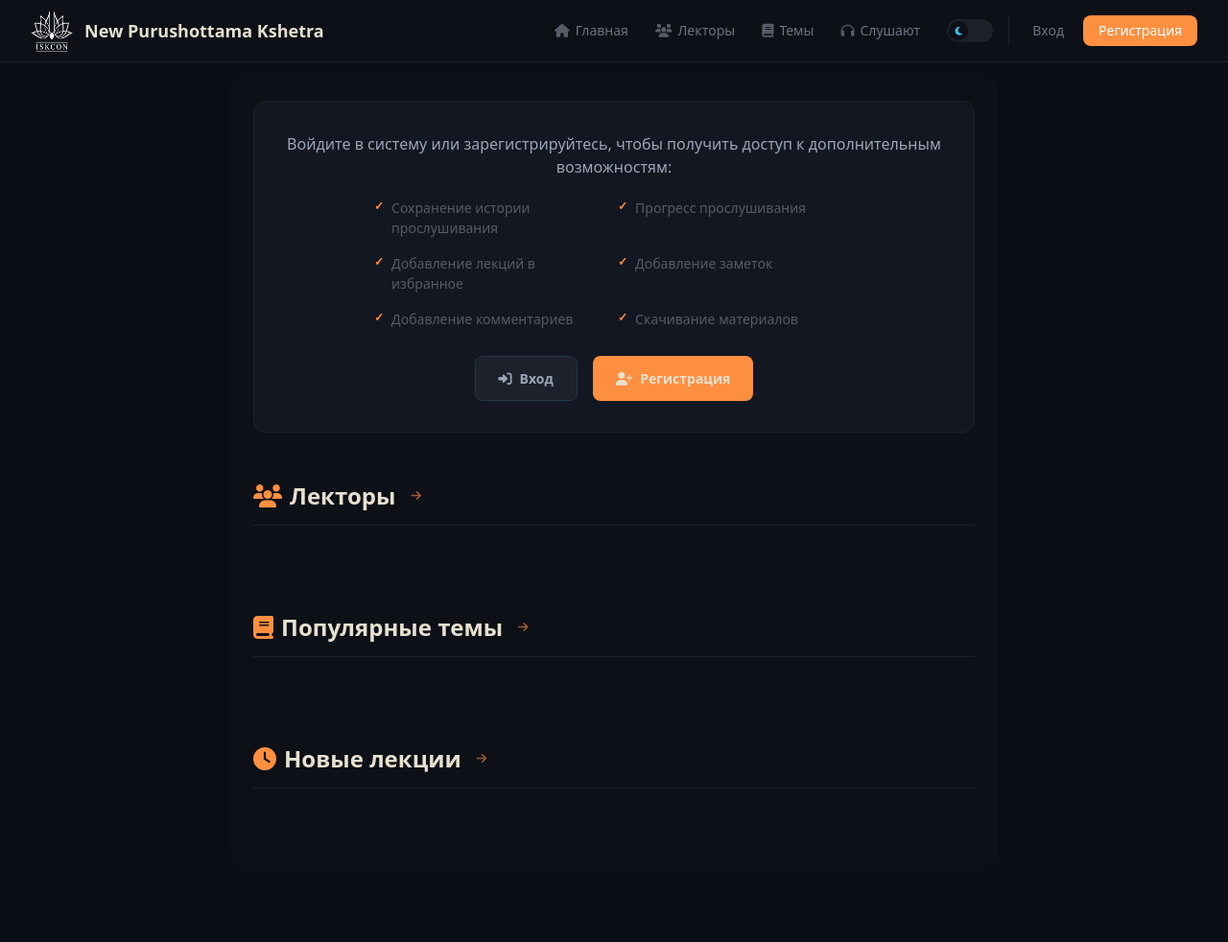
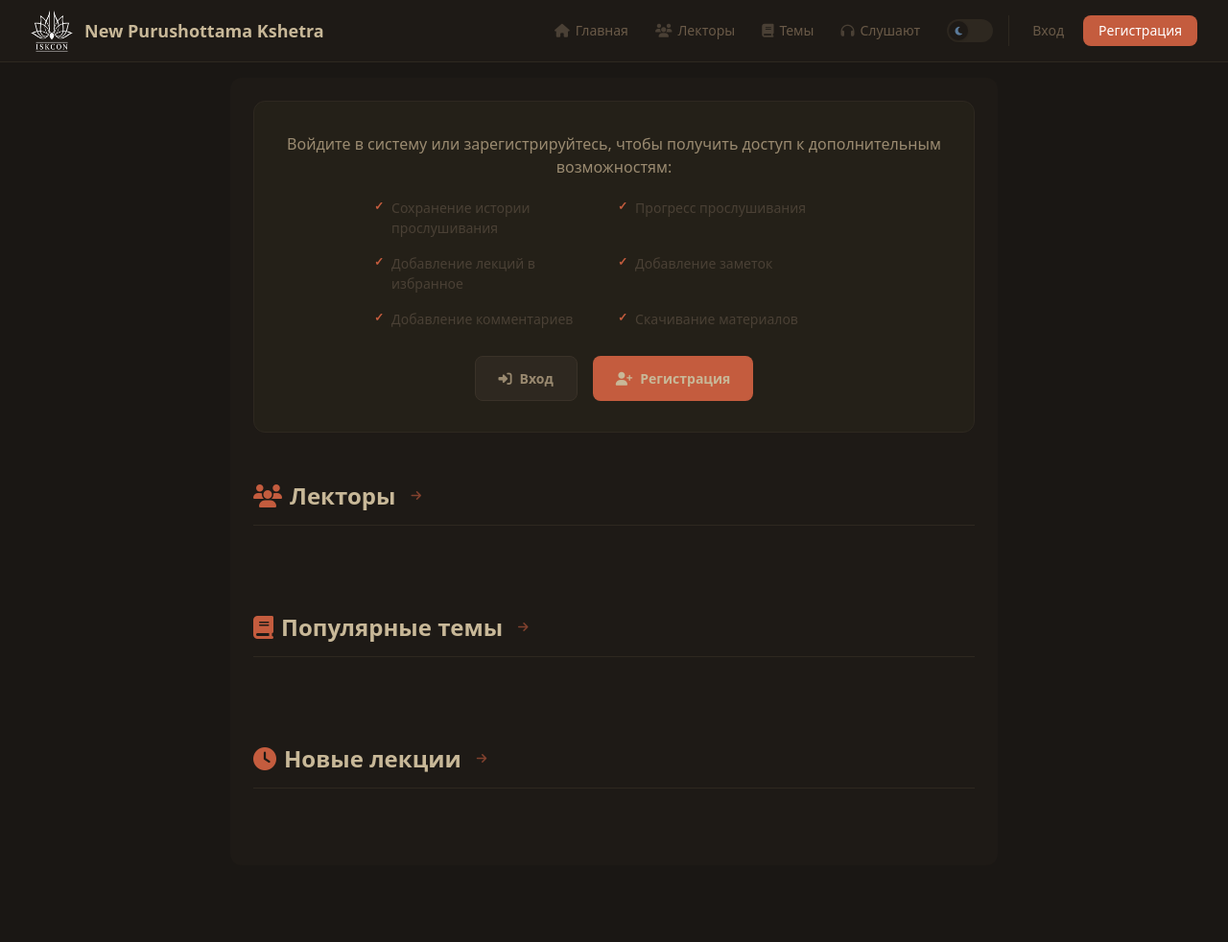
Before and after one commit to Jastinog/lecture, a Django app: page / in a window 1280 px wide. Shown: the whole page at 96% size. Run offline with Django 4.2, Linux system fonts and the light colour scheme; data comes from the database, SQL or seed files in the repository; data that the repository does not hold is empty; parts of the project's set-up code (start-up, migrations or seed data) failed here and were passed over; some libraries are stand-ins or nearby versions.

Commit message:
Update Theme

```diff
--- a/apps/static/css/base.css
+++ b/apps/static/css/base.css
@@ -24,40 +24,61 @@
     }
 }
 
-/* Dark theme (default) */
+/* ╔════════════════════════════════════════════════════════════════════════════╗
+   ║  DUSTTERM THEME                                                            ║
+   ║  Старый монитор. Пыльная клавиатура. Код на века.                          ║
+   ╚════════════════════════════════════════════════════════════════════════════╝ */
+
+/* Dark theme (default) - Dustterm */
 :root,
 html.dark {
-    /* Ayu Dark Background */
-    --bg-0: #0b0e14;
-    --bg-1: #0d1017;
-    --bg-2: #131721;
-    --bg-3: #1c212b;
-    --bg-4: #273747;
+    /* Dustterm Dark Background - как экран старого монитора */
+    --bg-0: #1a1714;
+    --bg-1: #1e1a16;
+    --bg-2: #242018;
+    --bg-3: #2e2820;
+    --bg-4: #3a3228;
 
-    /* Ayu Dark Foreground */
-    --fg-0: #e6e1cf;
-    --fg-1: #bfbdb6;
-    --fg-2: #9da5b4;
-    --fg-3: #6c7380;
-    --fg-4: #565b66;
+    /* Dustterm Dark Foreground - как на старом CRT с лёгким свечением */
+    --fg-0: #c8b898;
+    --fg-1: #b8a888;
+    --fg-2: #9a8a70;
+    --fg-3: #6a5a48;
+    --fg-4: #4a4035;
 
-    /* Ayu Orange (brand) */
-    --brand: #ff8f40;
-    --brand-2: #ffb454;
+    /* Ржавый красный (brand) */
+    --brand: #c45c3e;
+    --brand-2: #d87a5a;
 
-    /* Ayu Colors */
-    --red: #f07178;
-    --red-bright: #ff8080;
-    --green: #aad94c;
-    --green-bright: #c2d94c;
-    --yellow: #e6b450;
-    --yellow-bright: #ffb454;
-    --blue: #39bae6;
-    --blue-bright: #59c2ff;
-    --purple: #d2a6ff;
-    --purple-bright: #e6b0ff;
-    --aqua: #95e6cb;
-    --aqua-bright: #a6f0dc;
+    /* Dustterm Colors */
+    --red: #c45c3e;
+    --red-bright: #d87a5a;
+    --green: #7a8a58;
+    --green-bright: #98a878;
+    --yellow: #c49a3e;
+    --yellow-bright: #d4b060;
+    --blue: #5a7a9a;
+    --blue-bright: #7898b8;
+    --purple: #6868a8;
+    --purple-bright: #8888c8;
+    --aqua: #5a9a7a;
+    --aqua-bright: #78b898;
+
+    /* Дополнительные цвета Dustterm */
+    --dusty-rose: #a87878;
+    --dusty-rose-bright: #c89898;
+    --terra: #b86848;
+    --terra-bright: #d88868;
+    --olive: #7a8a58;
+    --olive-bright: #98a878;
+    --ink: #6868a8;
+    --ink-bright: #8888c8;
+    --patina: #5a9a7a;
+    --patina-bright: #78b898;
+    --mustard: #c49a3e;
+    --mustard-bright: #d4b060;
+    --denim: #5a7a9a;
+    --denim-bright: #7898b8;
 
     /* Font sizes */
     --fs-xxl: 1.75rem;
@@ -68,73 +89,89 @@ html.dark {
     --fs-xs:  0.75rem;
 
     /* Semi-transparent colors */
-    --brand-alpha-10: rgba(255, 143, 64, 0.1);
-    --brand-alpha-20: rgba(255, 143, 64, 0.2);
-    --brand-alpha-30: rgba(255, 143, 64, 0.3);
+    --brand-alpha-10: rgba(196, 92, 62, 0.1);
+    --brand-alpha-20: rgba(196, 92, 62, 0.2);
+    --brand-alpha-30: rgba(196, 92, 62, 0.3);
 
-    --red-alpha-10: rgba(240, 113, 120, 0.1);
-    --green-alpha-20: rgba(170, 217, 76, 0.2);
-    --yellow-alpha-10: rgba(230, 180, 80, 0.1);
-    --aqua-alpha-10: rgba(149, 230, 203, 0.1);
-    --purple-alpha-10: rgba(210, 166, 255, 0.1);
-    --blue-alpha-10: rgba(57, 186, 230, 0.1);
-    --fg4-alpha-10: rgba(86, 91, 102, 0.1);
-    --fg4-alpha-40: rgba(86, 91, 102, 0.4);
-    --bg3-alpha-20: rgba(28, 33, 43, 0.2);
-    --white-alpha-10: rgba(255, 255, 255, 0.1);
-    --white-alpha-20: rgba(255, 255, 255, 0.2);
+    --red-alpha-10: rgba(196, 92, 62, 0.1);
+    --green-alpha-20: rgba(122, 138, 88, 0.2);
+    --yellow-alpha-10: rgba(196, 154, 62, 0.1);
+    --aqua-alpha-10: rgba(90, 154, 122, 0.1);
+    --purple-alpha-10: rgba(104, 104, 168, 0.1);
+    --blue-alpha-10: rgba(90, 122, 154, 0.1);
+    --fg4-alpha-10: rgba(74, 64, 53, 0.1);
+    --fg4-alpha-40: rgba(74, 64, 53, 0.4);
+    --bg3-alpha-20: rgba(46, 40, 32, 0.2);
+    --white-alpha-10: rgba(200, 184, 152, 0.1);
+    --white-alpha-20: rgba(200, 184, 152, 0.2);
 }
 
-/* Light theme */
+/* Light theme - Dustterm Light */
 html.light {
-    /* Ayu Light Background */
-    --bg-0: #fafafa;
-    --bg-1: #f3f4f5;
-    --bg-2: #e8e9eb;
-    --bg-3: #d8dae0;
-    --bg-4: #c8ccd4;
+    /* Dustterm Light Background - как выцветшая бумага */
+    --bg-0: #f5f0e8;
+    --bg-1: #ebe5db;
+    --bg-2: #e0d8cc;
+    --bg-3: #d4cbc0;
+    --bg-4: #c8bfb4;
 
-    /* Ayu Light Foreground */
-    --fg-0: #242936;
-    --fg-1: #5c6166;
-    --fg-2: #787b80;
-    --fg-3: #8a9199;
-    --fg-4: #acb6bf;
+    /* Dustterm Light Foreground */
+    --fg-0: #1a1714;
+    --fg-1: #2e2820;
+    --fg-2: #4a4035;
+    --fg-3: #6a5a48;
+    --fg-4: #9a8a70;
 
-    /* Ayu Orange (brand) - slightly darker for light theme */
-    --brand: #e85d04;
-    --brand-2: #f07624;
+    /* Ржавый красный (brand) - насыщеннее для светлой темы */
+    --brand: #a84830;
+    --brand-2: #c45c3e;
 
-    /* Ayu Light Colors - adjusted for light background */
-    --red: #e65050;
-    --red-bright: #f14c4c;
-    --green: #6cbf43;
-    --green-bright: #7fcc4e;
-    --yellow: #e6a323;
-    --yellow-bright: #f0ad2d;
-    --blue: #399ee6;
-    --blue-bright: #4baef7;
-    --purple: #a37acc;
-    --purple-bright: #b48eda;
-    --aqua: #4cbf99;
-    --aqua-bright: #5dd3a8;
+    /* Dustterm Light Colors - насыщеннее для светлого фона */
+    --red: #a84830;
+    --red-bright: #c45c3e;
+    --green: #5a7040;
+    --green-bright: #6a8050;
+    --yellow: #a88028;
+    --yellow-bright: #c49a3e;
+    --blue: #3a6080;
+    --blue-bright: #4a7090;
+    --purple: #5050a0;
+    --purple-bright: #6060b0;
+    --aqua: #408060;
+    --aqua-bright: #509070;
+
+    /* Дополнительные цвета Dustterm Light */
+    --dusty-rose: #906060;
+    --dusty-rose-bright: #a87878;
+    --terra: #a05038;
+    --terra-bright: #b86848;
+    --olive: #5a7040;
+    --olive-bright: #6a8050;
+    --ink: #5050a0;
+    --ink-bright: #6060b0;
+    --patina: #408060;
+    --patina-bright: #509070;
+    --mustard: #a88028;
+    --mustard-bright: #c49a3e;
+    --denim: #3a6080;
+    --denim-bright: #4a7090;
 
     /* Semi-transparent colors for light theme */
-    --brand-alpha-10: rgba(232, 93, 4, 0.1);
-    --brand-alpha-20: rgba(232, 93, 4, 0.2);
-    --brand-alpha-30: rgba(232, 93, 4, 0.3);
+    --brand-alpha-10: rgba(168, 72, 48, 0.1);
+    --brand-alpha-20: rgba(168, 72, 48, 0.2);
+    --brand-alpha-30: rgba(168, 72, 48, 0.3);
 
-    --red-alpha-10: rgba(230, 80, 80, 0.1);
-    --green-alpha-20: rgba(108, 191, 67, 0.2);
-    --yellow-alpha-10: rgba(230, 163, 35, 0.1);
-    --aqua-alpha-10: rgba(76, 191, 153, 0.1);
-    --purple-alpha-10: rgba(163, 122, 204, 0.1);
-    --blue-alpha-10: rgba(57, 158, 230, 0.1);
-    --fg4-alpha-10: rgba(172, 182, 191, 0.1);
-    --fg4-alpha-40: rgba(172, 182, 191, 0.4);
-    --bg3-alpha-20: rgba(216, 218, 224, 0.2);
-    --white-alpha-10: rgba(0, 0, 0, 0.05);
-    --white-alpha-20: rgba(0, 0, 0, 0.1);
+    --red-alpha-10: rgba(168, 72, 48, 0.1);
+    --green-alpha-20: rgba(90, 112, 64, 0.2);
+    --yellow-alpha-10: rgba(168, 128, 40, 0.1);
+    --aqua-alpha-10: rgba(64, 128, 96, 0.1);
+    --purple-alpha-10: rgba(80, 80, 160, 0.1);
+    --blue-alpha-10: rgba(58, 96, 128, 0.1);
+    --fg4-alpha-10: rgba(154, 138, 112, 0.1);
+    --fg4-alpha-40: rgba(154, 138, 112, 0.4);
+    --bg3-alpha-20: rgba(212, 203, 192, 0.2);
+    --white-alpha-10: rgba(26, 23, 20, 0.05);
+    --white-alpha-20: rgba(26, 23, 20, 0.1);
 }
 
 body {
```
